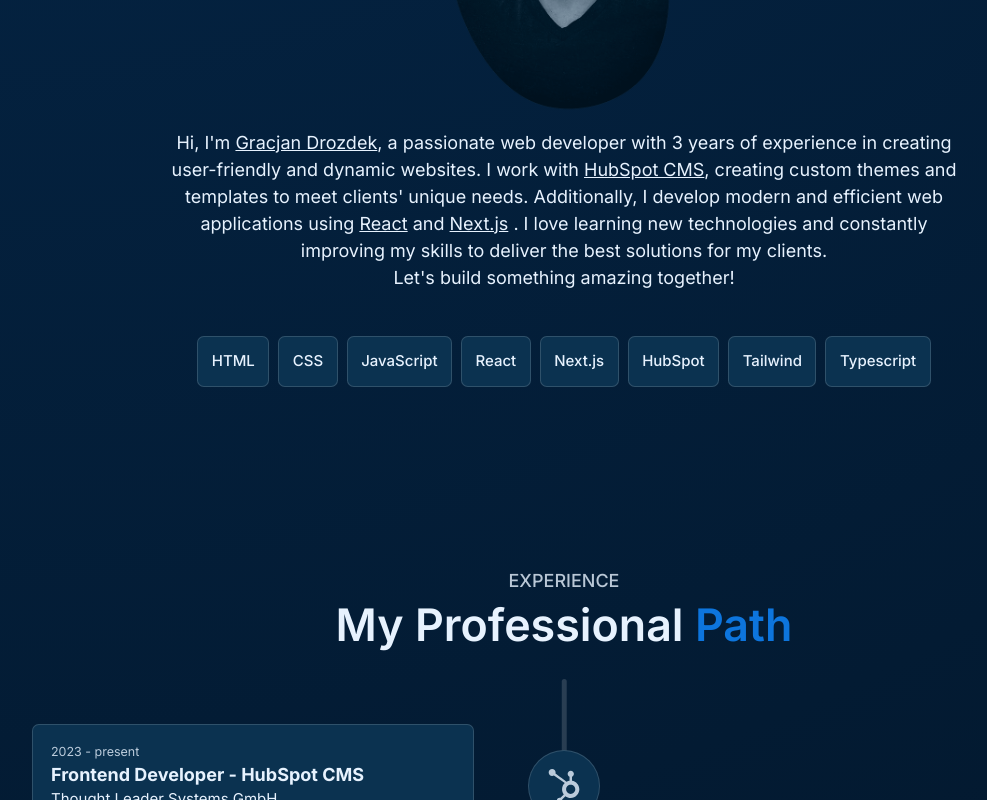
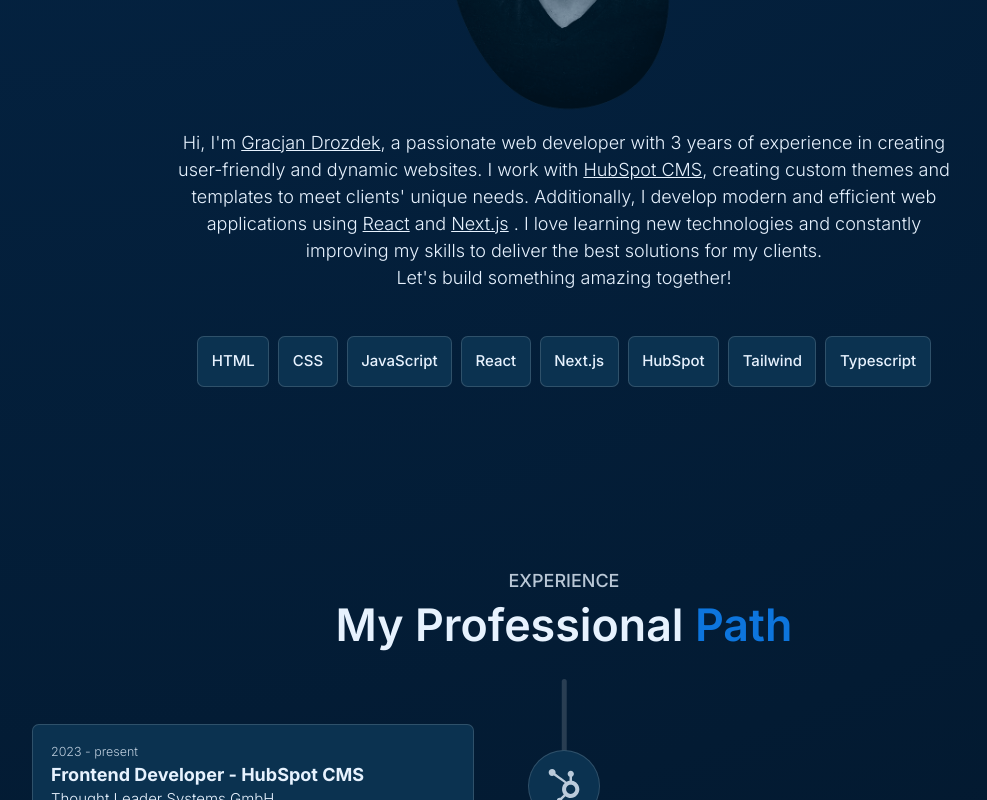
Before and after one commit to gradro/portfolio24, a Next.js app: page / in a window 1280 px wide. Shown: the part 1320-2120 px from the top of the page, without its empty margins (76-1063 px from the left). Built offline with nearby package versions, Linux system fonts and the light colour scheme.

Commit message:
change font weight

```diff
--- a/app/globals.css
+++ b/app/globals.css
@@ -15,6 +15,9 @@
   color: var(--color);
   position: relative;
   @apply pb-16 md:pb-0
+}
+p {
+  @apply font-light
 }
 body:before {
   background-image: var(--color-gradient);
```
